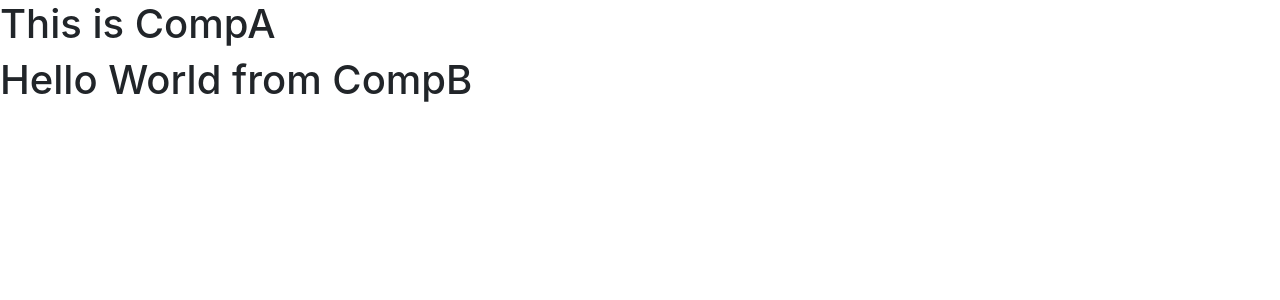
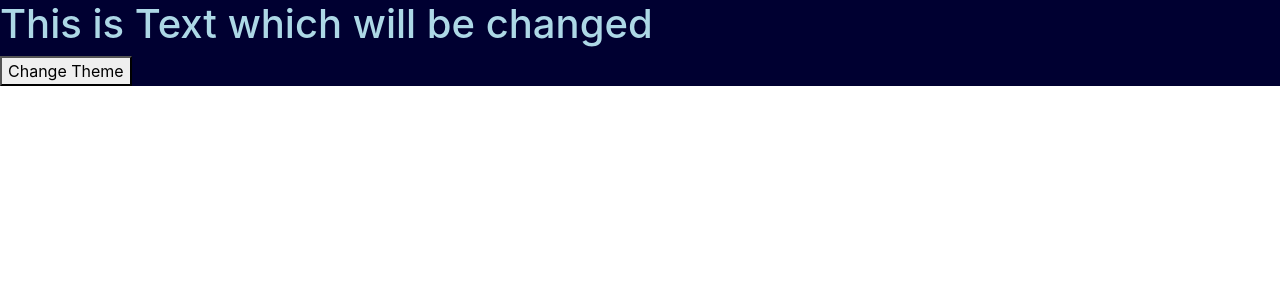
Before and after one commit to DharmikVaja/myreactapp, a React (Create React App) app: page / in a window 1280 px wide. Shown: the top 300 px of the page. Built offline with nearby package versions, Linux system fonts and the light colour scheme.

Commit message:
Theme Changer component

```diff
--- a/src/App.js
+++ b/src/App.js
@@ -4,12 +4,18 @@ import React, { useEffect, useState } from "react";
 // import Form from "./component/Form";
 // import Navbar from "./Navbar.js";
 // import ClearUp from "./component/ClearUp";
-import CompA from "./component/useContext.js/CompA";
+import { createContext } from "react";
+// import CompA from "./component/useContext.js/CompA";
+import ThemeComp from "./component/Themess/ThemeComp";
+
+export const userContext = createContext();
 
 function App() {
   return (
     <>
-      <CompA />
+      <userContext.Provider>
+        <ThemeComp />
+      </userContext.Provider>
     </>
   );
 }
--- /dev/null
+++ b/src/component/Themess/ThemeComp.js
@@ -0,0 +1,18 @@
+import React, { useState } from "react";
+import "./theme.css";
+
+const ThemeComp = () => {
+  const [isDarkTheme, setIsDarkTheme] = useState(true);
+
+  const changeTheme = () => {
+    setIsDarkTheme(!isDarkTheme);
+  };
+  return (
+    <div className={isDarkTheme ? "dark-theme" : "light-theme"}>
+      <h1>This is Text which will be changed</h1>
+      <button onClick={changeTheme}>Change Theme</button>
+    </div>
+  );
+};
+
+export default ThemeComp;
--- /dev/null
+++ b/src/component/Themess/theme.css
@@ -0,0 +1,9 @@
+
+.dark-theme {
+  background-color: rgb(0, 0, 49);
+  color: lightblue;
+}
+.light-theme {
+  background-color: rgb(198, 183, 183);
+  color: darkred;
+}
--- a/src/component/useContext.js/CompB.js
+++ b/src/component/useContext.js/CompB.js
@@ -1,6 +1,9 @@
-import React from "react";
+import React, { useContext } from "react";
+import { userContext } from "../../App";
 
-const CompB = () => {
+const CompB = (props) => {
+  const uname = useContext(userContext);
+  console.log(uname);
   return (
     <div>
       <h1>Hello World from CompB</h1>
```
